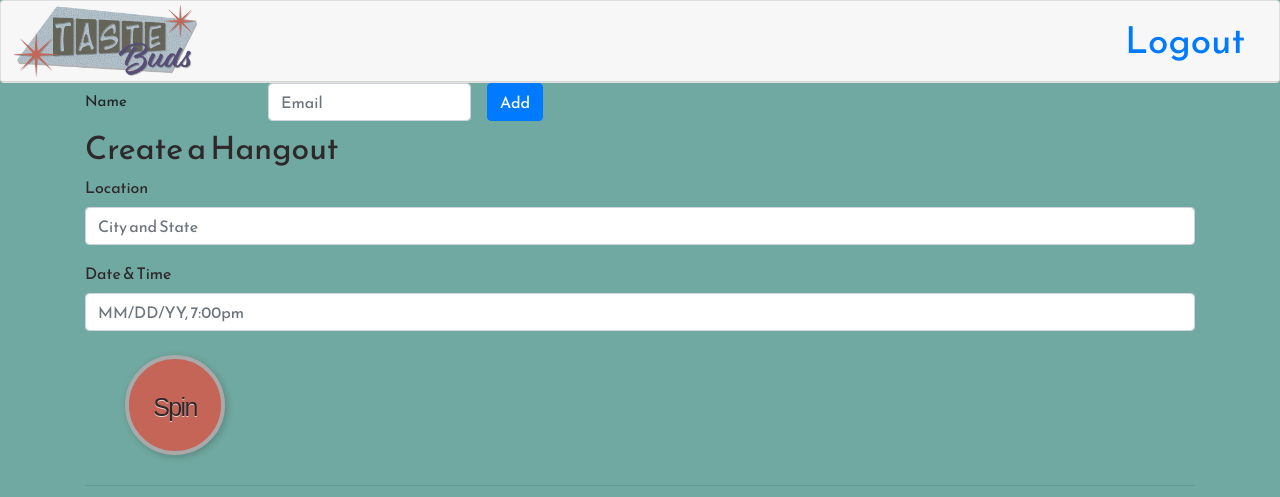
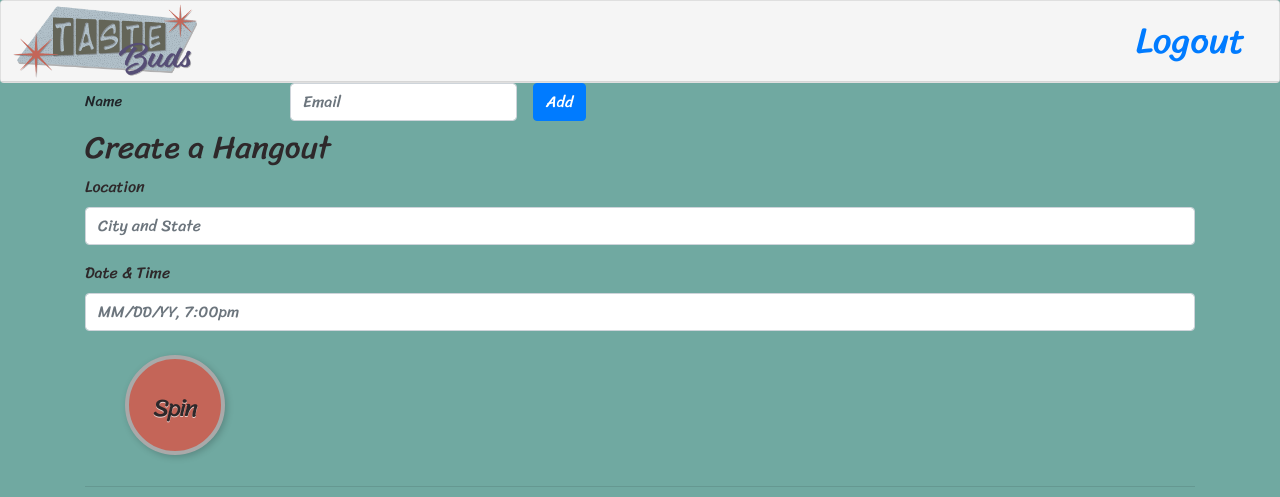
Before and after one commit to jenross/taste-buds-roulette, a website: page public/create-hangout.html in a window 1280 px wide. Shown: the top 497 px of the page. Drawn offline with nearby package versions, Linux system fonts and the light colour scheme; some packages are replaced by stand-ins of ours; no server answers; a web font is replaced by a local one.

Commit message:
updated font and some of hangout page colors

```diff
--- a/public/create-hangout.html
+++ b/public/create-hangout.html
@@ -5,6 +5,7 @@
     <meta name="viewport" content="initial-scale=1.0, user-scalable=no">
     <meta charset="utf-8">
     <link rel="stylesheet" href="https://fonts.googleapis.com/css?family=Damion%7CReem+Kufi&display=swap">
+    <link href="https://fonts.googleapis.com/css?family=Sriracha&display=swap" rel="stylesheet">
     <link href="https://maxcdn.bootstrapcdn.com/bootswatch/4.0.0/flatly/bootstrap.min.css" rel="stylesheet">
     <link rel="stylesheet" href="https://stackpath.bootstrapcdn.com/bootstrap/4.3.1/css/bootstrap.min.css" integrity="sha384-ggOyR0iXCbMQv3Xipma34MD+dH/1fQ784/j6cY/iJTQUOhcWr7x9JvoRxT2MZw1T" crossorigin="anonymous">
     <link rel="stylesheet" href="styles/styles.css">
@@ -13,10 +14,10 @@
         <div class="row">
                 <div class="col-md-12">
                     <div class="card">
-                        <div class="card-header">
+                        <div class="card-header top-hangout">
                             <img id="smallLogo" src="img\tastebuds-logo.png" alt="logo">
                             <div  class="float-right headerText">
-                                    <a href="/">Logout</a>
+                                    <a href="/index">Logout</a>
                             </div>
                             <div  class="float-right headerText" id="nametag"></div>
 
--- a/public/styles/styles.css
+++ b/public/styles/styles.css
@@ -11,7 +11,7 @@ html, body {
   margin: 0;
   padding: 0;
   background-color: #70A9A1;
-  font-family: reem kufi;
+  font-family: 'Sriracha', cursive;
   color: #2E282A;
 }
 
@@ -152,6 +152,7 @@ li {
 a.red {
   background-color: rgba(196, 101, 88, 1);
   color: #2E282A;
+  font-family: 'Sriracha', cursive;
   text-decoration: none;
   border-color: darkgrey;
 }
@@ -176,6 +177,7 @@ a.red:hover {
 .round span:hover {
   opacity: .85;
   font-size: 20px;
+  font-family: 'Sriracha', cursive;
   -webkit-text-shadow: 0 1px 1px rgba(0,0,0,.5);
   -moz-text-shadow: 0 1px 1px rgba(0,0,0,.5);
   -o-text-shadow: 0 1px 1px rgba(0,0,0,.5);
@@ -227,9 +229,14 @@ height: 500px;
 
 .label-login {
   background-color: #fefdfa;
+  font-size: 22px;
 }
 
 .login-button {
    font-size: 22px;
    background-color: #2E282A;
 }
+
+.top-hangout {
+  background-color: #f5f5f5;
+}
```
Also changed, not shown: public/index.html (+1 -0 lines), public/register.html (+1 -0 lines).
